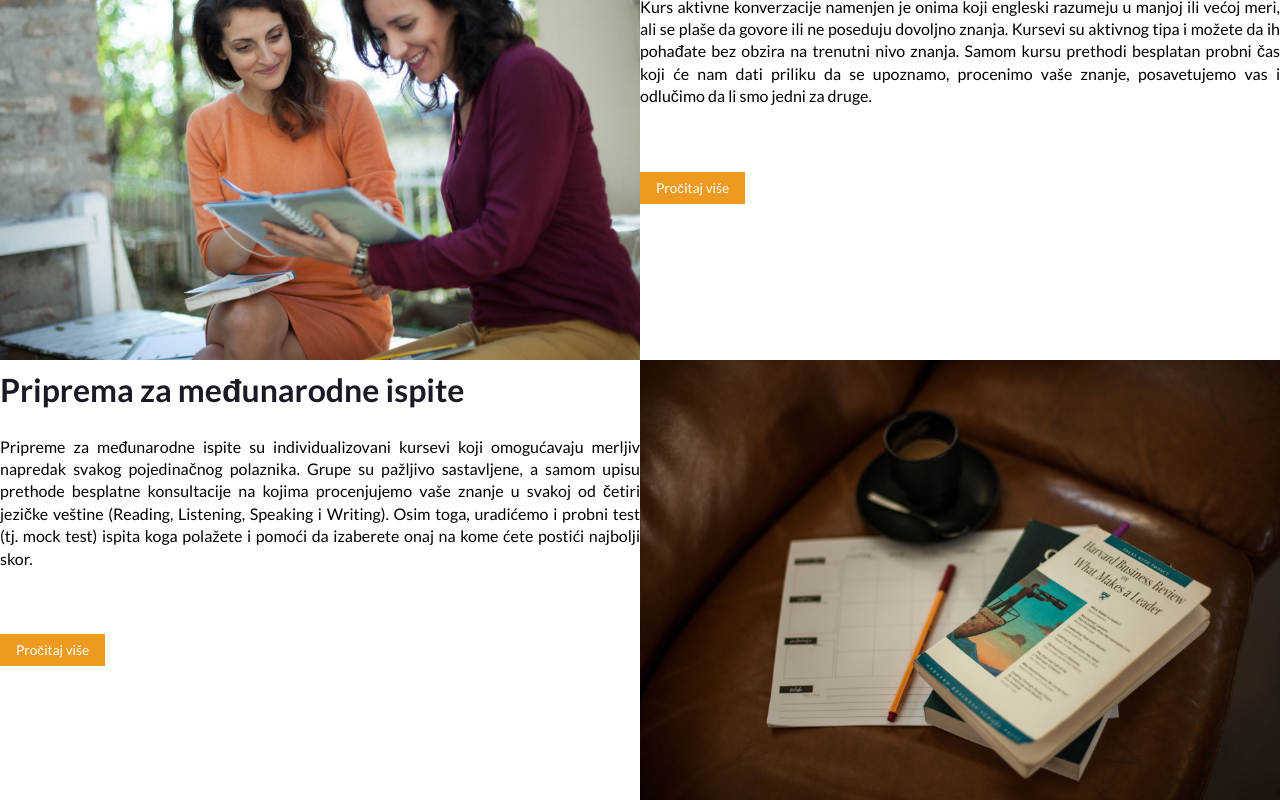
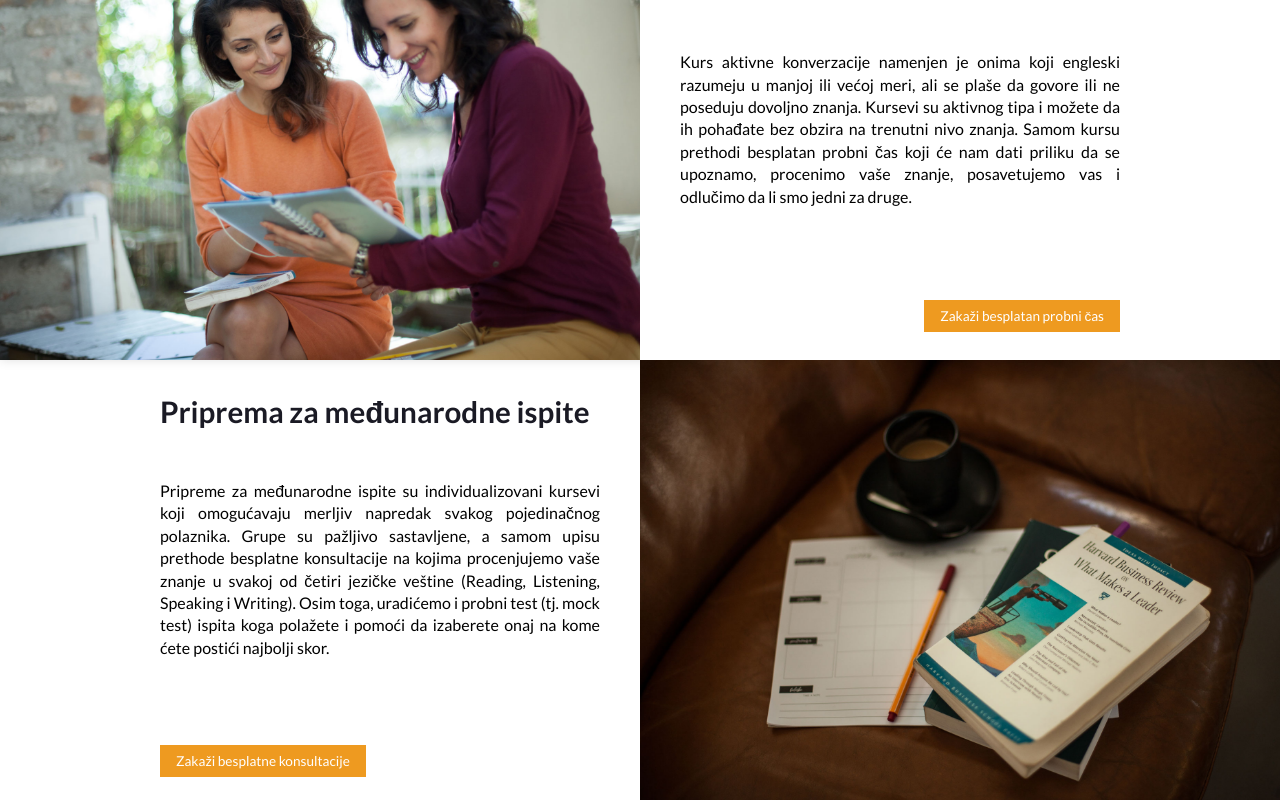
Before and after one commit to Dejan85/proenglish-refactor, a React (Vite) app: page / in a window 1280 px wide. Shown: the part 2015-2815 px from the top of the page. Built offline with nearby package versions, Linux system fonts and the light colour scheme.

Commit message:
finished courses

```diff
--- a/src/components/frontend/home/pages/course/Course.tsx
+++ b/src/components/frontend/home/pages/course/Course.tsx
@@ -8,7 +8,14 @@ import {
   Link,
 } from "~/src/components/ui";
 import { Link as RouterLink } from "react-router-dom";
-import { headingText, headingText2, text, text2 } from "./messages";
+import {
+  headingText,
+  headingText2,
+  text,
+  text2,
+  linkText,
+  linkText2,
+} from "./messages";
 import img from "./images/img2.jpg";
 import img2 from "./images/img.jpg";
 
@@ -19,8 +26,8 @@ const renderHeading = (text: string): JSX.Element => (
 const renderText = (text: string): JSX.Element[] | JSX.Element => (
   <Text as="p" text={text} className="default-paragraph" />
 );
-const renderLink = (): JSX.Element => (
-  <Link to="/onama" as={RouterLink} text="Pročitaj više" />
+const renderLink = (text: string): JSX.Element => (
+  <Link to="/onama" as={RouterLink} text={text} />
 );
 const renderImage = (img: string): JSX.Element => <Image alt="img" src={img} />;
 
@@ -28,28 +35,35 @@ const headingUi = renderHeading(headingText);
 const headingUi2 = renderHeading(headingText2);
 const textUi = renderText(text);
 const textUi2 = renderText(text2);
-const linkUi = renderLink();
+const linkUi = renderLink(linkText);
+const linkUi2 = renderLink(linkText2);
 const imageUi = renderImage(img);
 const imageUi2 = renderImage(img2);
 
 const Course = (): JSX.Element => {
   return (
     <>
-      <ContentContainer className="set-height-to-55-rem">
+      <ContentContainer className="set-height-to-55-rem box-shadow">
         <ContentContainer.ImageSide className="set-width-to-50-percent">
           {imageUi}
         </ContentContainer.ImageSide>
-        <ContentContainer.TextSide className="set-width-to-50-percent">
+        <ContentContainer.TextSide
+          wrapContentToRight
+          className="set-width-to-50-percent"
+        >
           {headingUi}
           {textUi}
           {linkUi}
         </ContentContainer.TextSide>
       </ContentContainer>
       <ContentContainer className="reset-margin-top set-height-to-55-rem">
-        <ContentContainer.TextSide className="set-width-to-50-percent">
+        <ContentContainer.TextSide
+          wrapContentToLeft
+          className="set-width-to-50-percent"
+        >
           {headingUi2}
           {textUi2}
-          {linkUi}
+          {linkUi2}
         </ContentContainer.TextSide>
         <ContentContainer.ImageSide className="set-width-to-50-percent">
           {imageUi2}
--- a/src/components/frontend/home/pages/course/messages.ts
+++ b/src/components/frontend/home/pages/course/messages.ts
@@ -1,5 +1,7 @@
 export const headingText: string = "Kurs aktivne konverzacije";
 export const text: string = "Kurs aktivne konverzacije namenjen je onima koji engleski razumeju u manjoj ili većoj meri, ali se plaše da govore ili ne poseduju dovoljno znanja. Kursevi su aktivnog tipa i možete da ih pohađate bez obzira na trenutni nivo znanja. Samom kursu prethodi besplatan probni čas koji će nam dati priliku da se upoznamo, procenimo vaše znanje, posavetujemo vas i odlučimo da li smo jedni za druge.";
+export const linkText: string = "Zakaži besplatan probni čas";
 
 export const headingText2: string = "Priprema za međunarodne ispite";
 export const text2: string = "Pripreme za međunarodne ispite su individualizovani kursevi koji omogućavaju merljiv napredak svakog pojedinačnog polaznika. Grupe su pažljivo sastavljene, a samom upisu prethode besplatne konsultacije na kojima procenjujemo vaše znanje u svakoj od četiri jezičke veštine (Reading, Listening, Speaking i Writing). Osim toga, uradićemo i probni test (tj. mock test) ispita koga polažete i pomoći da izaberete onaj na kome ćete postići najbolji skor.";
+export const linkText2: string = "Zakaži besplatne konsultacije";
--- a/src/components/ui/content-container/TextSide.tsx
+++ b/src/components/ui/content-container/TextSide.tsx
@@ -5,8 +5,17 @@ import { ContentContainerProps } from "./types";
 const Wrapper: WrapperType = "div";
 
 const TextSide = (props: ContentContainerProps): JSX.Element => {
-  const { children, className: customClassName } = props;
+  const {
+    children,
+    className: customClassName,
+    wrapContentToRight = false,
+    wrapContentToLeft = false,
+  } = props;
   const className: string = "text-side";
+  const wrapClassName: string =
+    (wrapContentToRight && "wrap-content-right") ||
+    (wrapContentToLeft && "wrap-content-left") ||
+    "";
 
   return (
     <Wrapper
@@ -16,7 +25,11 @@ const TextSide = (props: ContentContainerProps): JSX.Element => {
           : className
       }
     >
-      {children}
+      {wrapContentToRight || wrapContentToLeft ? (
+        <Wrapper className={wrapClassName}>{children}</Wrapper>
+      ) : (
+        children
+      )}
     </Wrapper>
   );
 };
--- a/src/components/ui/content-container/styles.scss
+++ b/src/components/ui/content-container/styles.scss
@@ -3,6 +3,25 @@
   justify-content: space-between;
   width: 100%;
   margin-top: 15rem;
+}
+
+.wrap-content-left,
+.wrap-content-right {
+  display: flex;
+  flex-direction: column;
+  align-items: flex-end;
+  justify-content: space-evenly;
+  max-width: 60rem;
+  width: 100%;
+  padding-left: 5rem;
+  height: 100%;
+}
+
+.wrap-content-left {
+  align-self: flex-end;
+  align-items: flex-start;
+  padding-left: 0;
+  padding-right: 5rem;
 }
 
 .text-side {
@@ -28,3 +47,7 @@
 .set-height-to-55-rem {
   height: 55rem;
 }
+
+.box-shadow {
+  box-shadow: 0 0 10px rgb(0 0 0 / 13%);
+}
--- a/src/components/ui/content-container/types.ts
+++ b/src/components/ui/content-container/types.ts
@@ -1,4 +1,6 @@
 export interface ContentContainerProps {
     children?: JSX.Element | JSX.Element[];
     className?: string;
+    wrapContentToRight?: boolean;
+    wrapContentToLeft?: boolean;
 }
--- a/src/components/ui/heading/styles.scss
+++ b/src/components/ui/heading/styles.scss
@@ -10,6 +10,6 @@
 }
 
 .default-heading {
-  font-size: 4rem;
+  font-size: 3.7rem;
   color: #1a1a24;
 }
```
